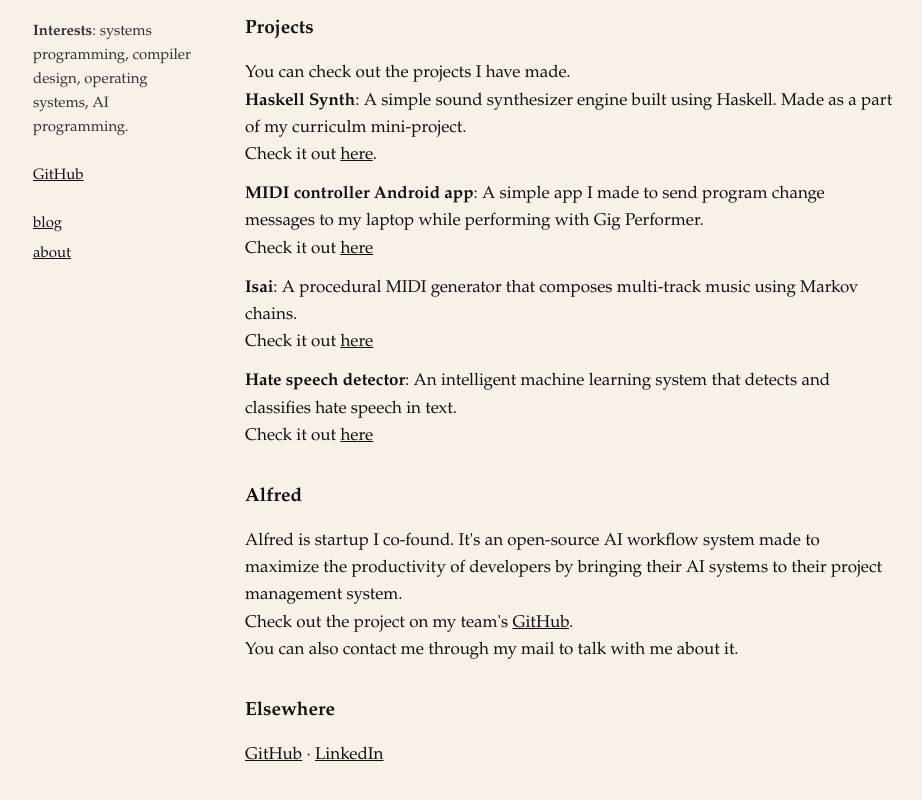
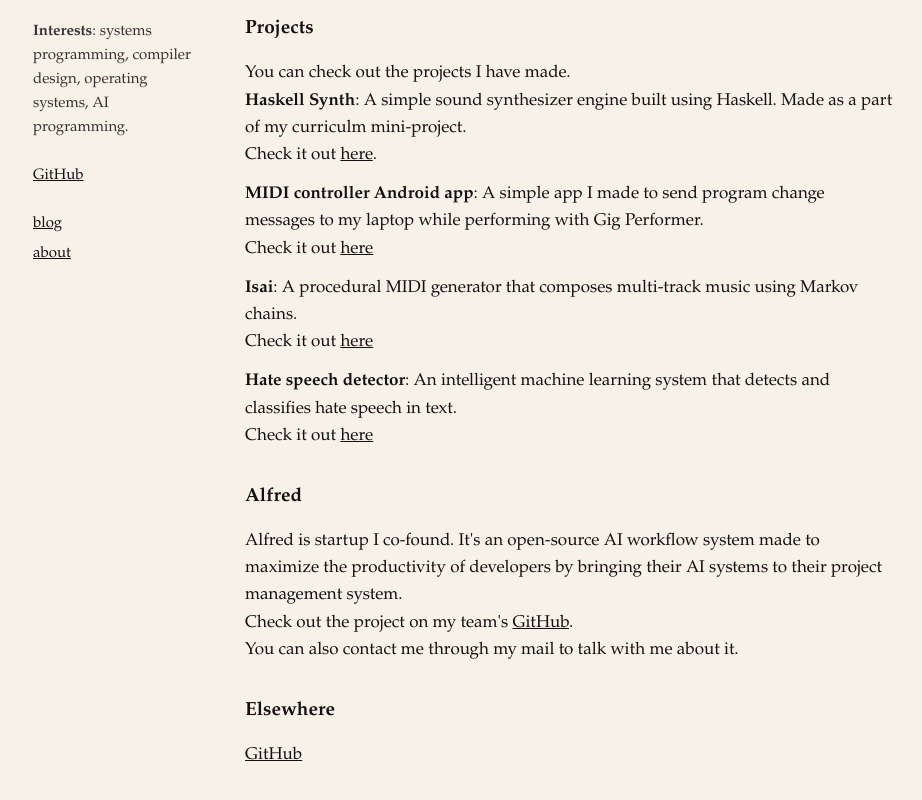
Before and after one commit to PranavKumarNarayanan/portfolio-blogs, a Next.js app: page /about in a window 1280 px wide. Shown: the part 264-1064 px from the top of the page, without its empty margins (177-1099 px from the left). Built offline with nearby package versions, Linux system fonts and the light colour scheme.

Commit message:
removed unwanted links

```diff
--- a/app/about/page.js
+++ b/app/about/page.js
@@ -35,8 +35,7 @@ export default function AboutPage() {
         </p>
       <h2>Elsewhere</h2>
       <p>
-        <a href="https://github.com/PranavKumarNarayanan">GitHub</a> ·{' '}
-        <a href="https://linkedin.com/in/yourusername">LinkedIn</a>
+        <a href="https://github.com/PranavKumarNarayanan">GitHub</a>
       </p>
     </article>
   );
```
